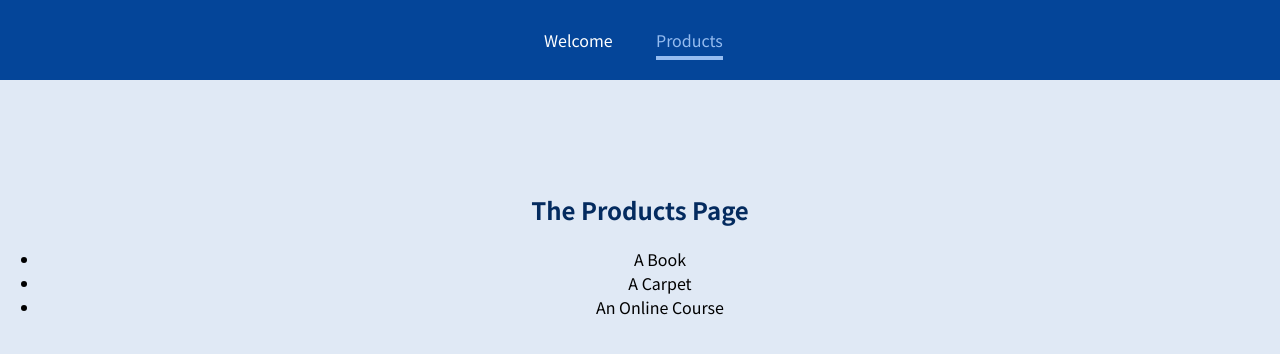
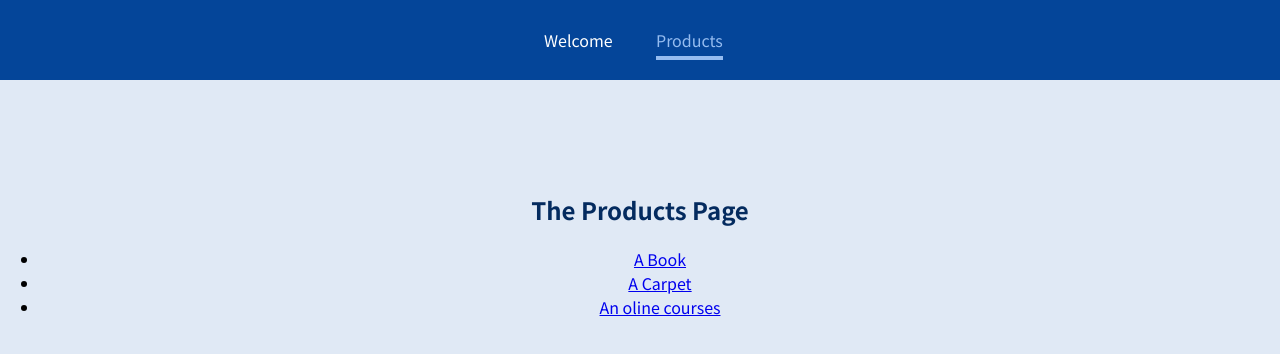
Before and after one commit to ShakiLhossain900/React-router-with-max, a React (Create React App) app: page /products in a window 1280 px wide. Shown: the top 354 px of the page. Built offline with nearby package versions, Linux system fonts and the light colour scheme.

Commit message:
adding the Link in proudct.js

```diff
--- a/src/App.js
+++ b/src/App.js
@@ -16,7 +16,7 @@
         <Route path='/products'>
           <Products />
         </Route>
-        <Route path='/product-detail/:productId'>
+        <Route path='/products/:productId'>
           <ProductDetail />
         </Route>
       </main>
--- a/src/pages/Products.js
+++ b/src/pages/Products.js
@@ -1,11 +1,18 @@
+import { Link } from "react-router-dom";
 const Products = () => {
   return (
     <section>
       <h1>The Products Page</h1>
       <ul>
-        <li>A Book</li>
-        <li>A Carpet</li>
-        <li>An Online Course</li>
+        <li>
+          <Link to="products/p1">A Book</Link>
+        </li>
+        <li>
+          <Link to="products/p2">A Carpet</Link>
+        </li>
+        <li>
+          <Link to="products/p3">An oline courses</Link>
+        </li>
       </ul>
     </section>
   );
```
